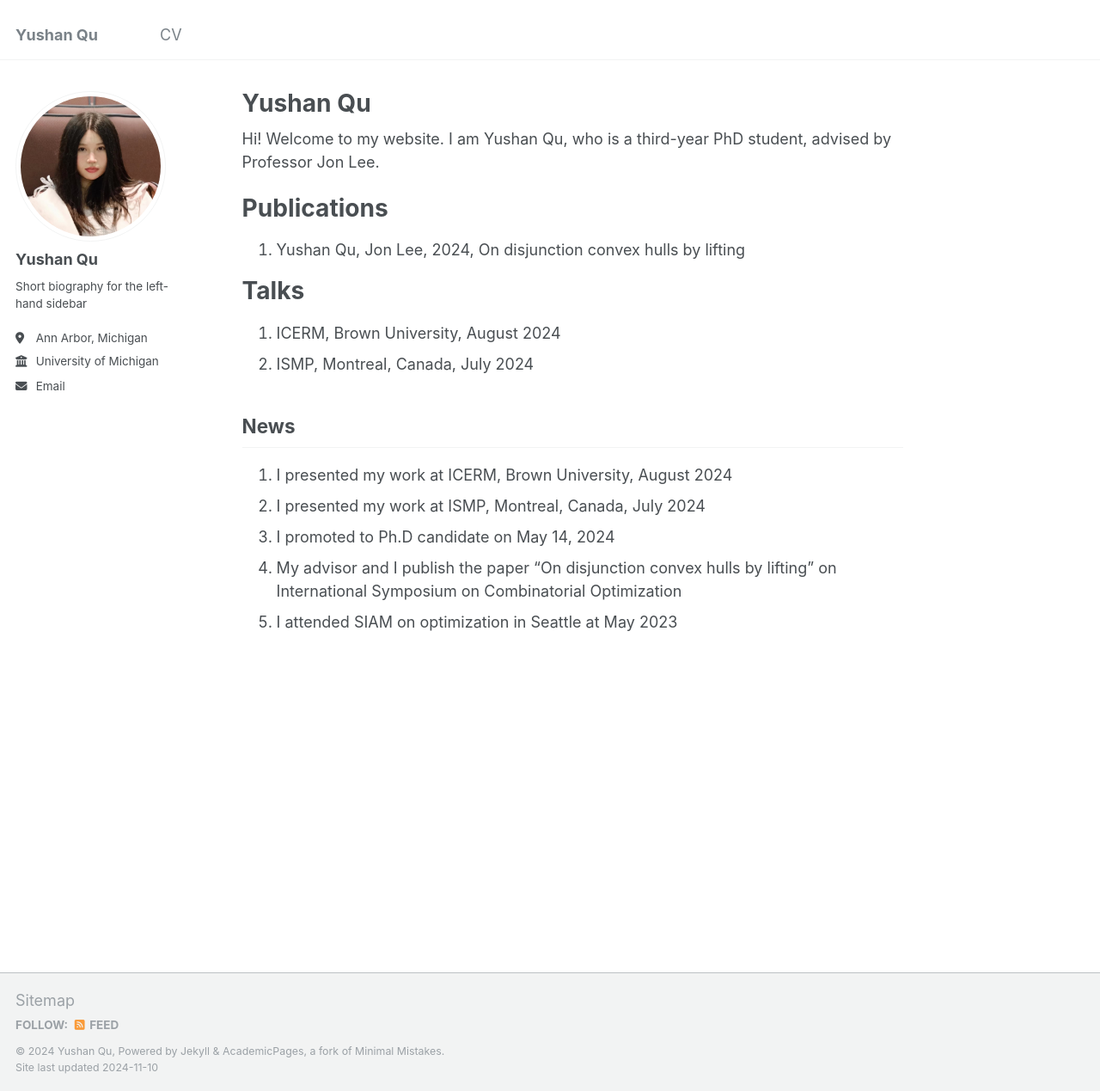
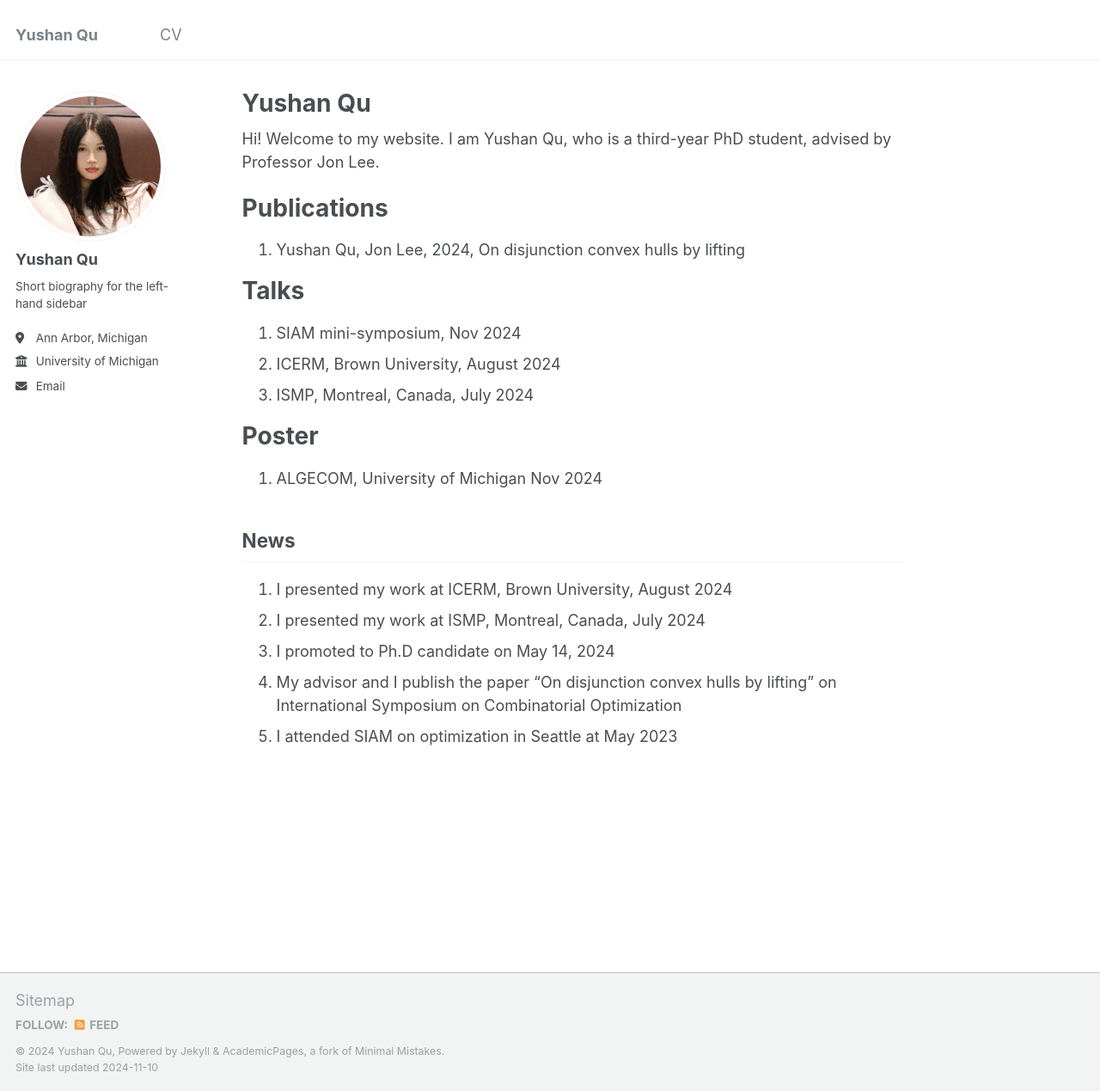
Before and after one commit to yushanqu/yushanqu.github.io, a Jekyll site: the page built from _pages/about.md, in a window 1280 px wide and 1269 px high. Shown: the whole window at 86% size. Built offline with Jekyll 4.4.1, drawn with Linux system fonts in a browser that asks for light colours.

Commit message:
Update about.md

```diff
--- a/_pages/about.md
+++ b/_pages/about.md
@@ -16,8 +16,13 @@ Publications
 
 Talks
 ======
+1. SIAM mini-symposium, Nov 2024
 1. ICERM, Brown University, August 2024
 1. ISMP, Montreal, Canada, July 2024
+
+Poster
+======
+1. ALGECOM, University of Michigan Nov 2024
 
 News
 ------
```
